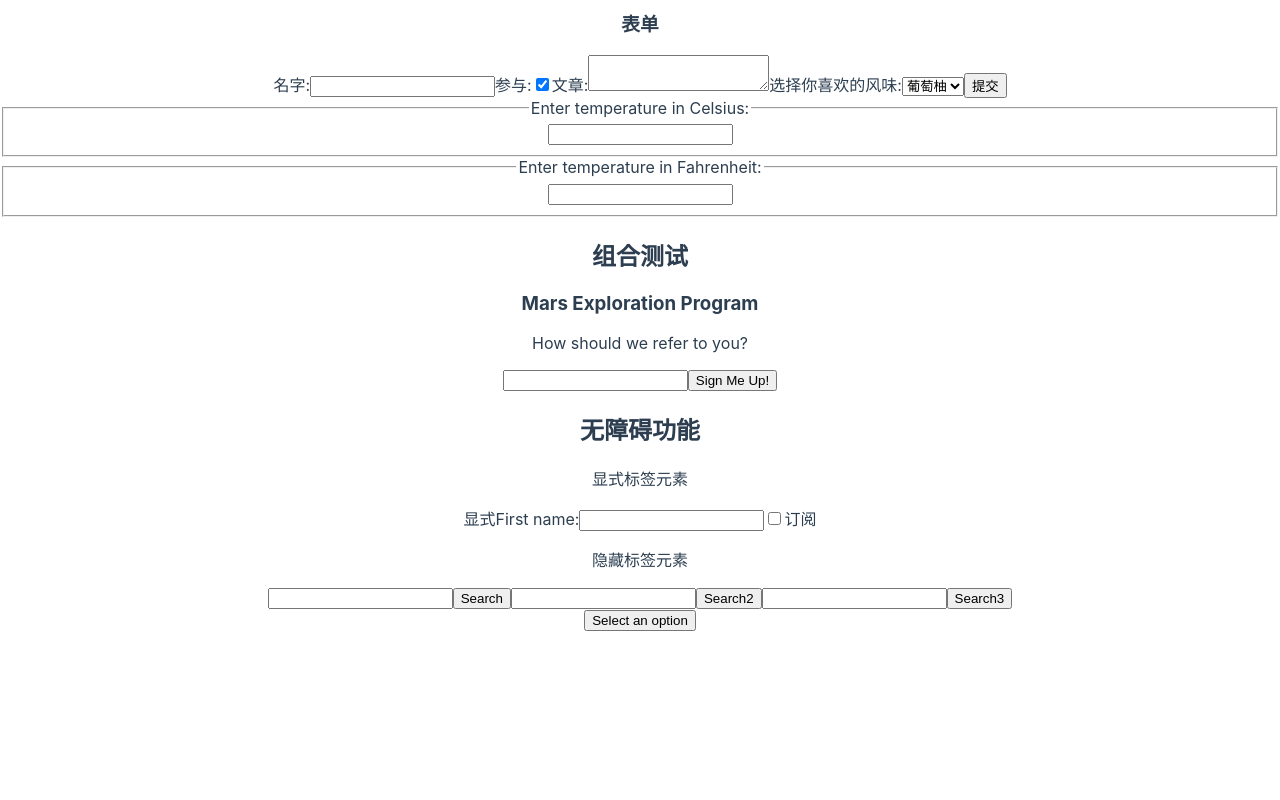
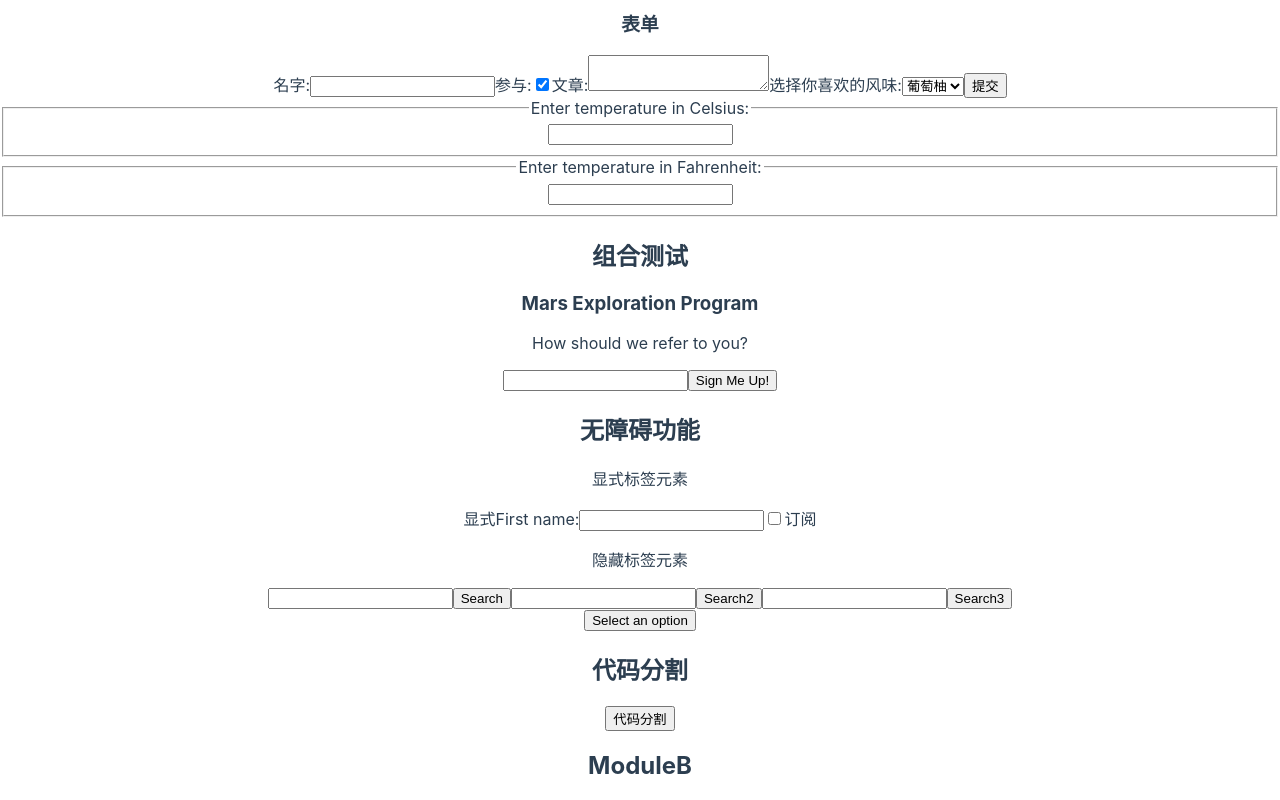
Before and after one commit to 11zouzouzou/react17Learn, a React (Vite) app: page / in a window 1280 px wide. Shown: the part 1285-2085 px from the top of the page. Before the commit the page ends 1916 px from the top, so only its background shows below. Built offline with nearby package versions, Linux system fonts and the light colour scheme.

Commit message:
code split component and errorboundary add

```diff
--- /dev/null
+++ b/src/components/advancedGuides/CodeSegmentComp.tsx
@@ -0,0 +1,32 @@
+import React, { Suspense } from "react";
+import ErrorBoundary from "./ErrorBoundary";
+const CodeSegmentModuleB = React.lazy(() => import("./codeSegmentModuleB"));
+class CodeSegmentDemo extends React.Component {
+  handleClick = () => {
+    import("./codeSegmentModuleA")
+      .then(({ moduleA }) => {
+        // Use moduleA
+        console.log(moduleA());
+      })
+      .catch((err) => {
+        // Handle failure
+      });
+  };
+
+  render() {
+    return (
+      <div>
+        <h2>代码分割</h2>
+        <button onClick={this.handleClick}>代码分割</button>
+        {/* TODO router use */}
+        <ErrorBoundary>
+          <Suspense fallback={<div>Loading...</div>}>
+            {/* 懒加载 */}
+            <CodeSegmentModuleB></CodeSegmentModuleB>
+          </Suspense>
+        </ErrorBoundary>
+      </div>
+    );
+  }
+}
+export { CodeSegmentDemo };
--- /dev/null
+++ b/src/components/advancedGuides/ErrorBoundary.tsx
@@ -0,0 +1,28 @@
+import React from "react";
+class ErrorBoundary extends React.Component {
+  state: { hasError: boolean };
+  constructor(props?:any) {
+    super(props);
+    this.state = { hasError: false };
+  }
+
+  static getDerivedStateFromError(error:any) {
+    // 更新 state 使下一次渲染能够显示降级后的 UI
+    return { hasError: true };
+  }
+
+  componentDidCatch(error:any, errorInfo:any) {
+    // 你同样可以将错误日志上报给服务器
+    console.log(error, errorInfo);
+  }
+
+  render() {
+    if (this.state.hasError) {
+      // 你可以自定义降级后的 UI 并渲染
+      return <h2>Something went wrong.</h2>;
+    }
+
+    return this.props.children;
+  }
+}
+export default ErrorBoundary;
--- /dev/null
+++ b/src/components/advancedGuides/codeSegmentModuleA.ts
@@ -0,0 +1,6 @@
+function moduleA() {
+  const moduleA = 'Hello zou';
+  return moduleA;
+}
+
+export { moduleA };
--- /dev/null
+++ b/src/components/advancedGuides/codeSegmentModuleB.tsx
@@ -0,0 +1,6 @@
+import React from "react";
+function moduleB() {
+  // throw '报错';//测试ErrorBoundary
+  return <h2>ModuleB</h2>;
+}
+export default moduleB;
--- a/src/main.tsx
+++ b/src/main.tsx
@@ -13,6 +13,7 @@ import { Calculator } from "./components/temperatureComp";
 import { SignUpDialog } from "./components/CombinationComp";
 import { AccessibilityControl } from "./components/advancedGuides/AccessibilityComp";
 import { BlurExample } from "./components/advancedGuides/BlurDemoComp";
+import { CodeSegmentDemo } from "./components/advancedGuides/CodeSegmentComp";
 
 function tick() {
 	ReactDOM.render(
@@ -32,6 +33,7 @@ function tick() {
 			{/* advanced guide */}
 			<AccessibilityControl></AccessibilityControl>
 			<BlurExample></BlurExample>
+			<CodeSegmentDemo></CodeSegmentDemo>
 		</React.StrictMode>,
 		document.getElementById("root")
 	);
--- a/vite.config.ts
+++ b/vite.config.ts
@@ -4,6 +4,7 @@ import reactRefresh from '@vitejs/plugin-react-refresh'
 // https://vitejs.dev/config/
 export default defineConfig({
   plugins: [reactRefresh()],
+  base:'./',
   server: {
     host:true
   }
```
